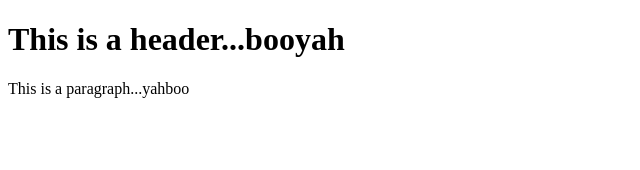
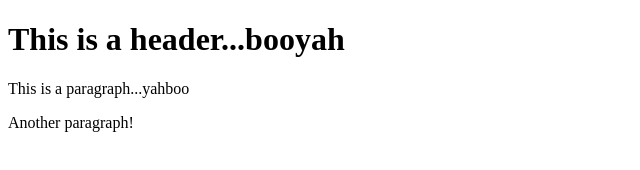
Before and after one commit to zakropotch/git-test1, a plain HTML site: page index.html in a window 1280 px wide. Shown: the whole page, without its empty margins (0-640 px from the left). Drawn offline with Linux system fonts and the light colour scheme.

Commit message:
Third commit

```diff
--- a/index.html
+++ b/index.html
@@ -8,5 +8,6 @@
 <body>
   <h1>This is a header...booyah</h1>
   <p>This is a paragraph...yahboo</p>
+  <p> Another paragraph!</p>
 </body>
 </html>
```
